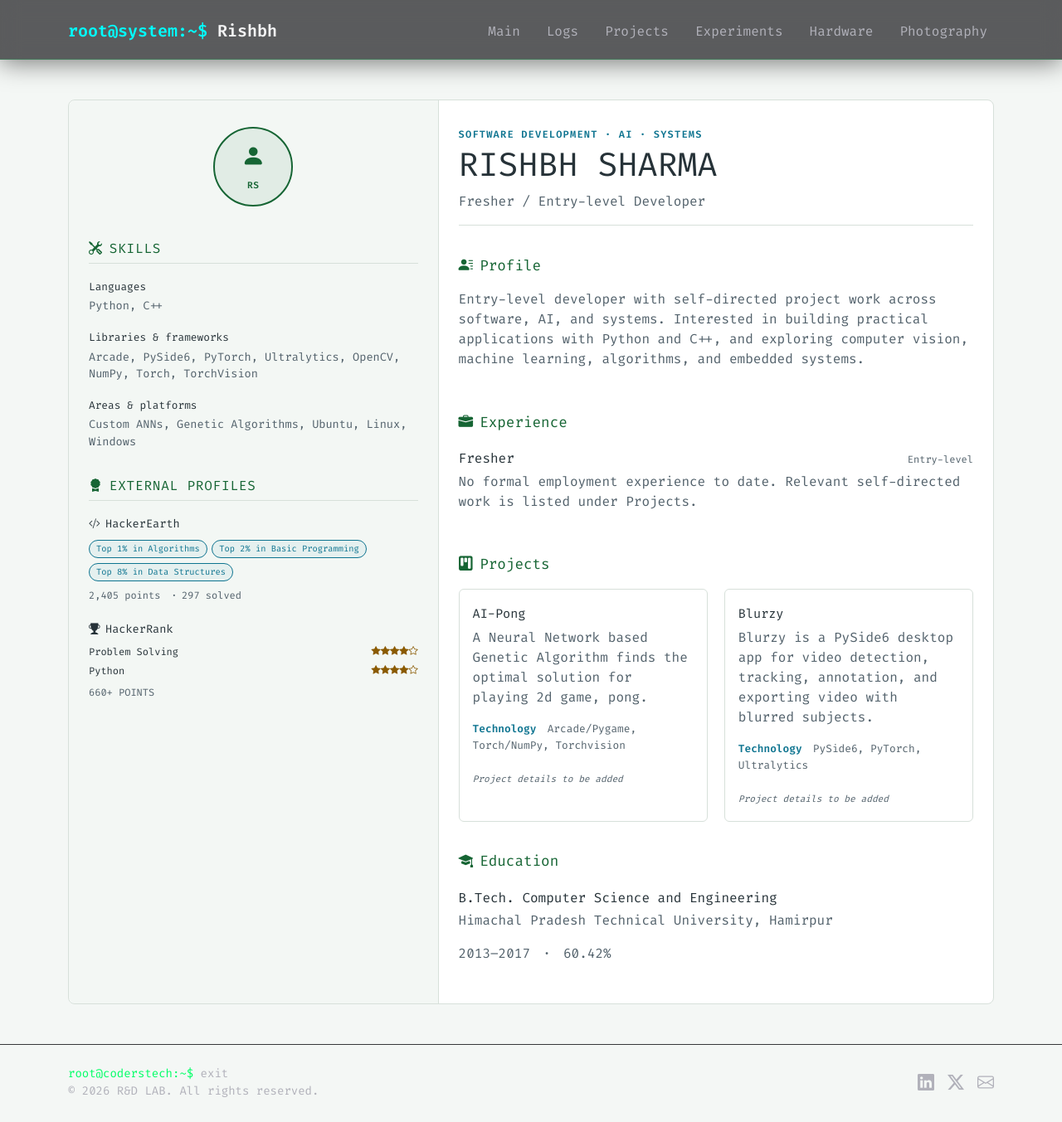
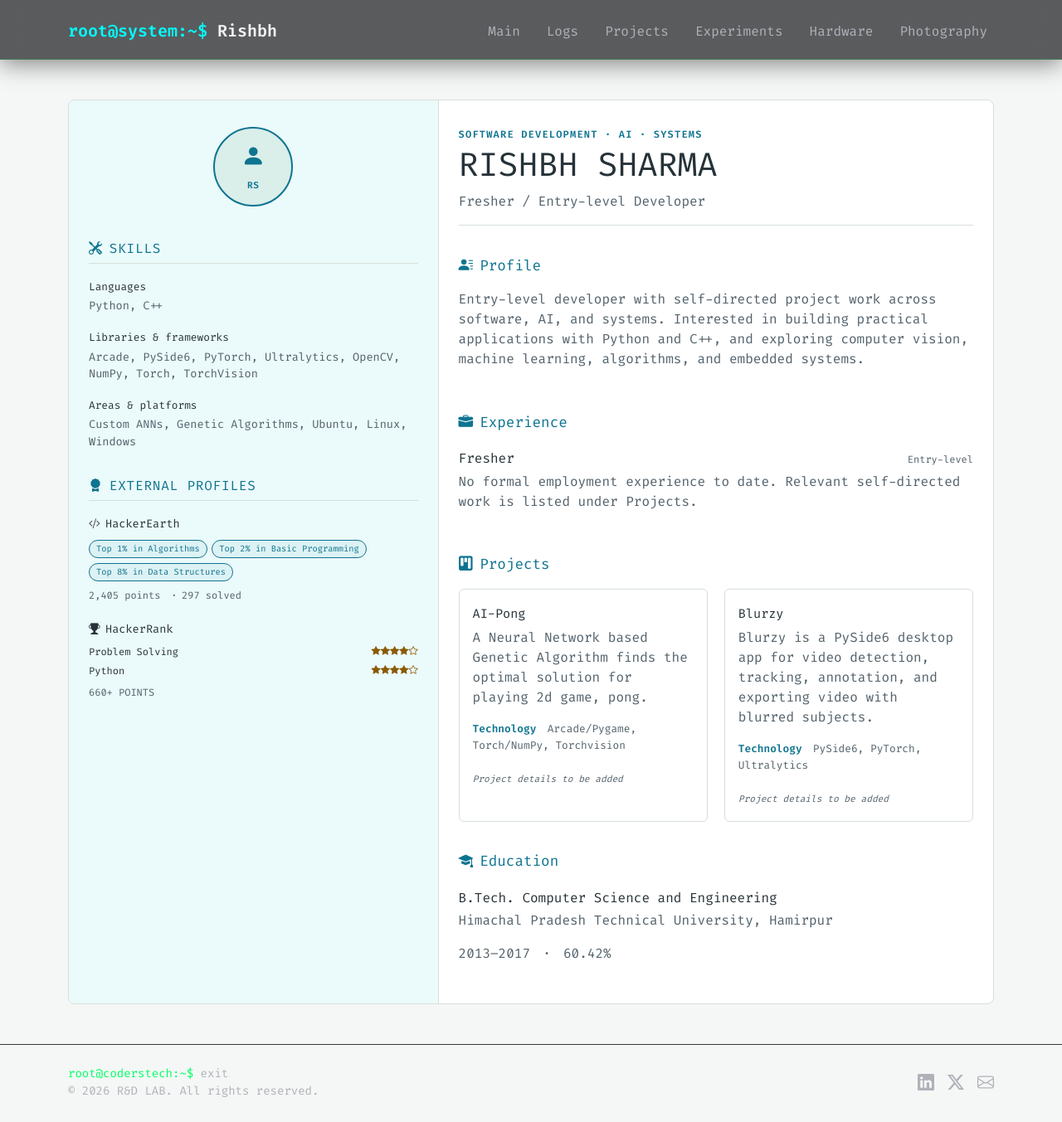
Before and after one commit to CodeRSTech/coderstech.github.io, a Jekyll site: the page built from resume-light.md, in a window 1280 px wide and 1353 px high. Shown: the whole window at 83% size. Built offline with Jekyll 4.4.1, drawn with Linux system fonts in a browser that asks for light colours.

Commit message:
Changed colors

```diff
--- a/assets/css/resume-light.css
+++ b/assets/css/resume-light.css
@@ -45,7 +45,7 @@ body.resume-light-document {
   flex-direction: column;
   gap: 1.75rem;
   padding: 2rem 1.5rem;
-  background-color: rgba(22, 101, 52, 0.05);
+  background-color: rgba(0, 192, 192, 0.08);
   border-radius: 8px;
 }
 
@@ -66,9 +66,9 @@ body.resume-light-document {
   height: 96px;
   margin: 0 auto 0.5rem;
   border-radius: 50%;
-  border: 2px solid var(--accent-green);
+  border: 2px solid var(--accent-cyan);
   background-color: rgba(22, 101, 52, 0.08);
-  color: var(--accent-green);
+  color: var(--accent-cyan);
 }
 
 .resume-avatar i {
@@ -88,7 +88,7 @@ body.resume-light-document {
   font-size: 1rem;
   text-transform: uppercase;
   letter-spacing: 0.05em;
-  color: var(--accent-green) !important;
+  color: var(--accent-cyan) !important;
   border-bottom: 1px solid var(--border-ghost);
   padding-bottom: 0.5rem;
   margin-bottom: 1rem;
@@ -186,7 +186,7 @@ body.resume-light-document {
 }
 
 .resume-profile-links li i {
-  color: var(--accent-green);
+  color: var(--accent-cyan);
   flex-shrink: 0;
 }
 
@@ -235,7 +235,7 @@ body.resume-light-document {
   align-items: center;
   gap: 0.5rem;
   font-size: 1.1rem;
-  color: var(--accent-green) !important;
+  color: var(--accent-cyan) !important;
   margin-bottom: 1rem;
 }
 
```
